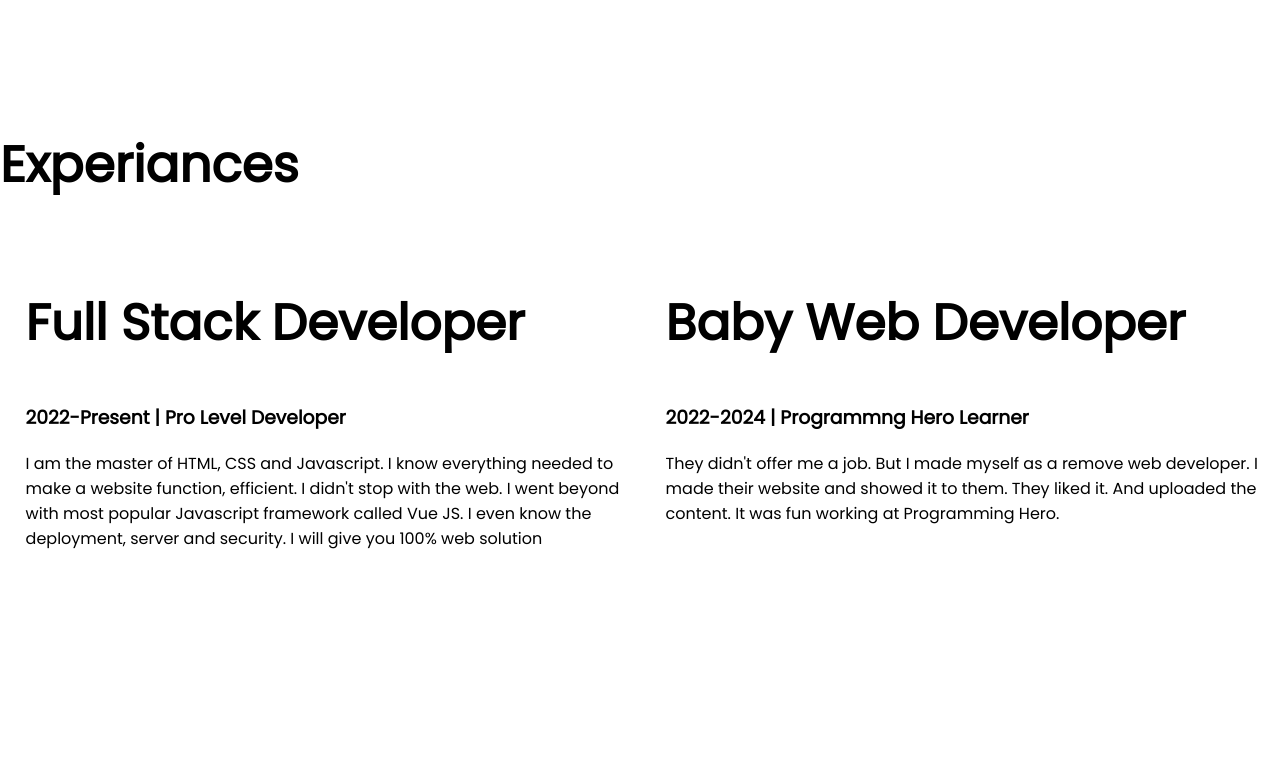
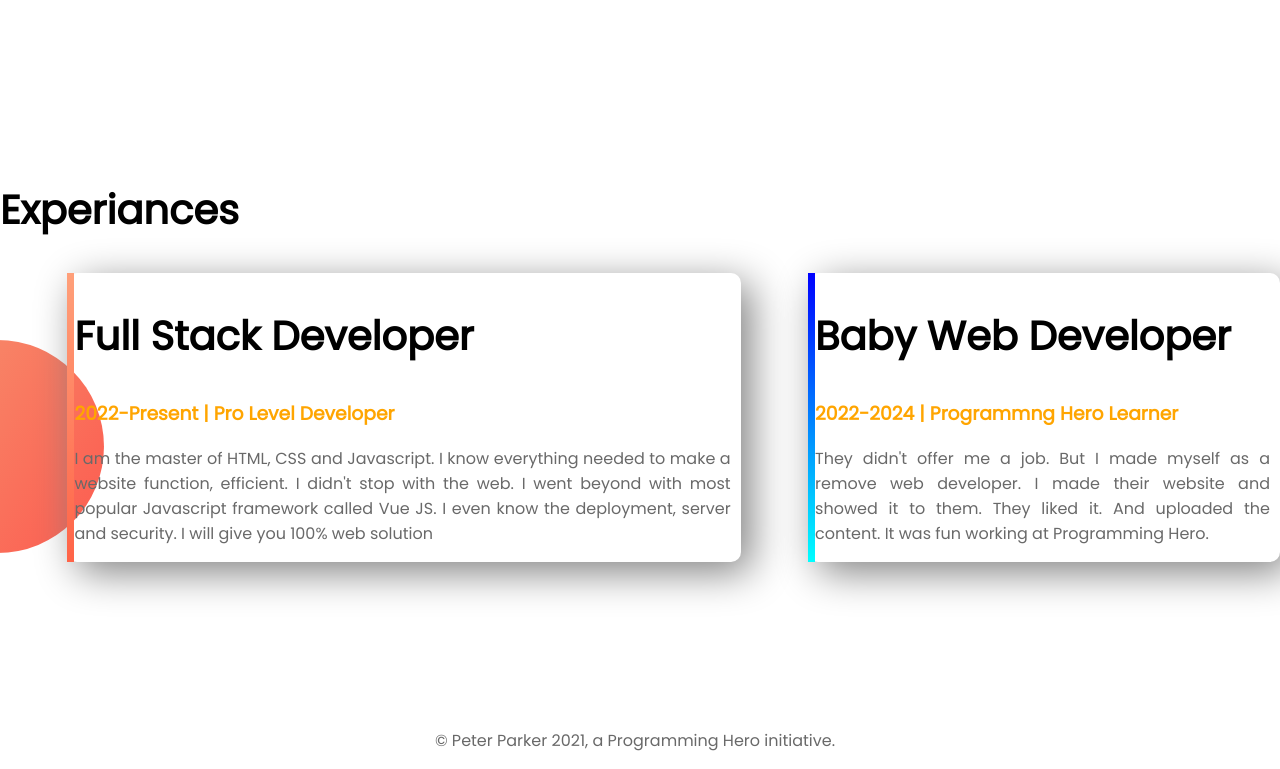
Before and after one commit to Hanifc56/developer-portfolio, a plain HTML site: page index.html in a window 1280 px wide. Shown: the part 1189-1958 px from the top of the page. Before the commit the page ends 1906 px from the top, so only its background shows below. Drawn offline with Linux system fonts and the light colour scheme.

Commit message:
footer added

```diff
--- a/index.html
+++ b/index.html
@@ -51,7 +51,7 @@
             <h1>
                 Dream Big
             </h1>
-            <h2>
+            <h2 id="dream">
                 Become a web developer
             </h2>
             <p>
@@ -65,15 +65,15 @@
         </div>
     </section>
     <section class="experiance-area">
-        <h1>
+        <h2>
             Experiances
-        </h1>
+        </h2>
         <div class="flexible-container">
-            <div class="half-width">
-                <h1>
+            <div id="web-dev-experiance" class="experiance-item">
+                <h2>
                     Full Stack Developer
-                </h1>
-                <h3>
+                </h2>
+                <h3 class="orange-color">
                     2022-Present | Pro Level Developer
                 </h3>
                 <p>
@@ -83,11 +83,11 @@
                     JS. I even know the deployment, server and security. I will give you 100% web solution
                 </p>
             </div>
-            <div class="half-width">
-                <h1>
+            <div id="baby-web-experiance" class="experiance-item">
+                <h2>
                     Baby Web Developer
-                </h1>
-                <h3>
+                </h2>
+                <h3 class="orange-color">
                     2022-2024 | Programmng Hero Learner
                 </h3>
                 <p>
@@ -98,6 +98,11 @@
             </div>
         </div>
     </section>
+    <footer>
+        <p>
+            © Peter Parker 2021, a Programming Hero initiative.
+        </p>
+    </footer>
 </body>
 
 </html>
--- a/style.css
+++ b/style.css
@@ -5,20 +5,35 @@ body{
 h1{
     font-size: 50px;
     }
+h2{
+    font-size: 40px;
+    margin: 33px 0;
+    }
+p{
+    color: dimgray;
+    margin: 16px 0;
+    padding-right: 10px;
+    text-align: justify;
+    font-size: 16px;
+    }
+h3{
+    margin: 18px 0;
+}
 .orange-color{
     color: orange;
     }
     .flexible-container{
         display: flex;
-        margin-bottom: 150px;
+        padding-bottom: 150px;
     }
  .half-width{
      width: 50%;
-     padding-left: 2%;
+     padding-left: 5%;
+     padding-right: 5%;
 
     }
  .half-width img{
-        width: 80%;
+        width: 100%;
     }
   .link-button{
         text-decoration: none;
@@ -39,3 +54,34 @@ h1{
         background-repeat: no-repeat;
         background-position: right;
     }
+ .experiance-item{
+        margin: 0px 0px 0px 67.3906px;
+        padding: 0px 0px 0px;
+        box-shadow: 10px 10px 40px grey;
+        border-radius: 10px;
+
+
+    }
+.experiance-area{
+        background-image: url(images/exp-bg.png);
+        background-repeat: no-repeat;
+        background-position: left;
+
+    }
+#web-dev-experiance{
+     border-left: 7px solid;
+     border-image: linear-gradient(180deg, lightsalmon, tomato);
+     border-image-slice: 1;
+
+    }
+#baby-web-experiance{
+     border-left: 7px solid;
+     border-image: linear-gradient(180deg, blue, cyan);
+     border-image-slice: 1;
+     }
+footer p{
+    text-align:center;
+    }
+#dream{
+        color: orange;
+    }
```
Also changed, not shown: images/jhankar.png (deleted), images/jhankar2.png (deleted), 4 other files.
